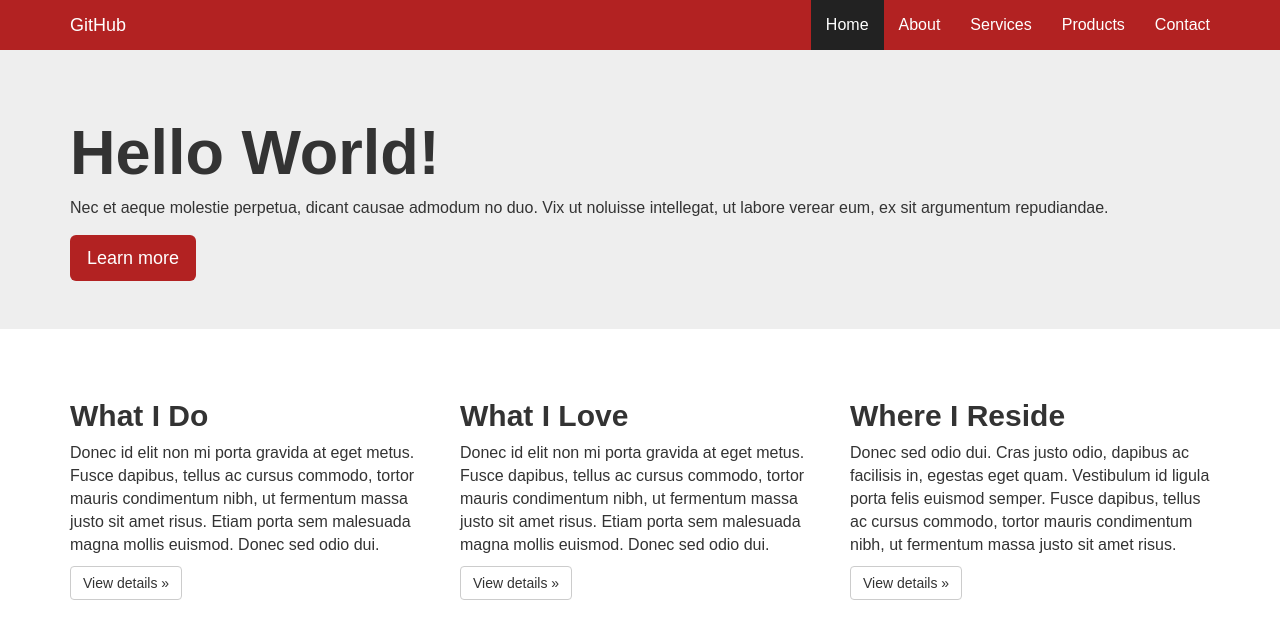
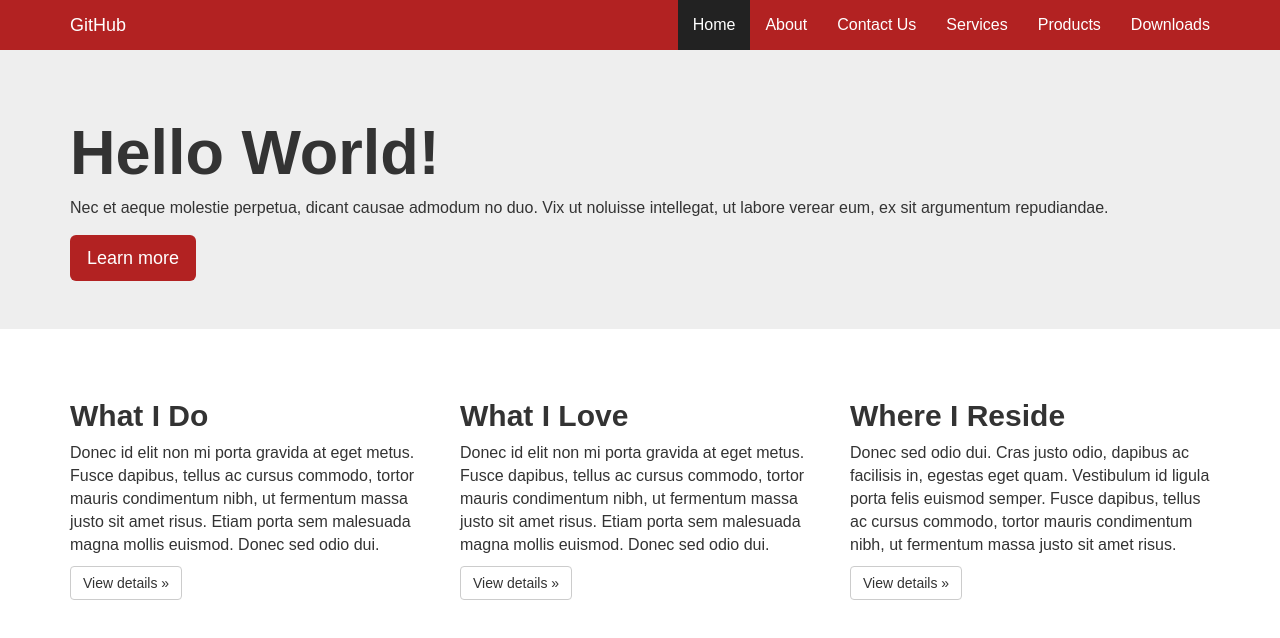
Before and after one commit to urbanoluna/githubtst, a website: page index.html in a window 1280 px wide. Drawn offline with Linux system fonts and the light colour scheme.

Commit message:
Updated navigation

```diff
--- a/index.html
+++ b/index.html
@@ -31,9 +31,10 @@
             <ul class="nav navbar-nav navbar-right">
                 <li class="active"><a href="#">Home</a></li>
                 <li><a href="#">About</a></li>
+                <li><a href="#">Contact Us</a></li>
                 <li><a href="#">Services</a></li>
                 <li><a href="#">Products</a></li>
-                <li><a href="#">Contact</a></li>
+                <li><a href="#">Downloads</a></li>
             </ul>
         </div>
     </div><!--end container-->
```
